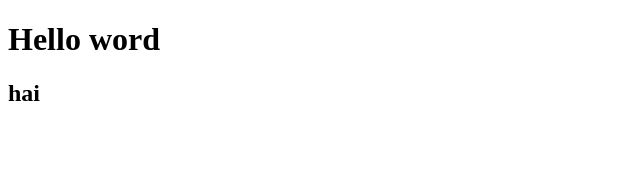
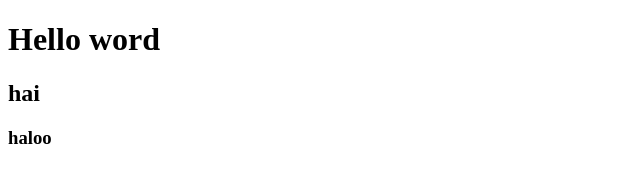
Before and after one commit to Idhamyahya/HTML, a plain HTML site: page index.html in a window 1280 px wide. Shown: the full height of the page, 0-640 px from the left. Drawn offline with Linux system fonts and the light colour scheme.

Commit message:
menambahkan halo

```diff
--- a/index.html
+++ b/index.html
@@ -8,6 +8,7 @@
   </head>
   <body>
     <h1>Hello word</h1>
-    <h2> hai</h2>
+    <h2>hai</h2>
+    <h3>haloo</h3>
   </body>
 </html>
```
